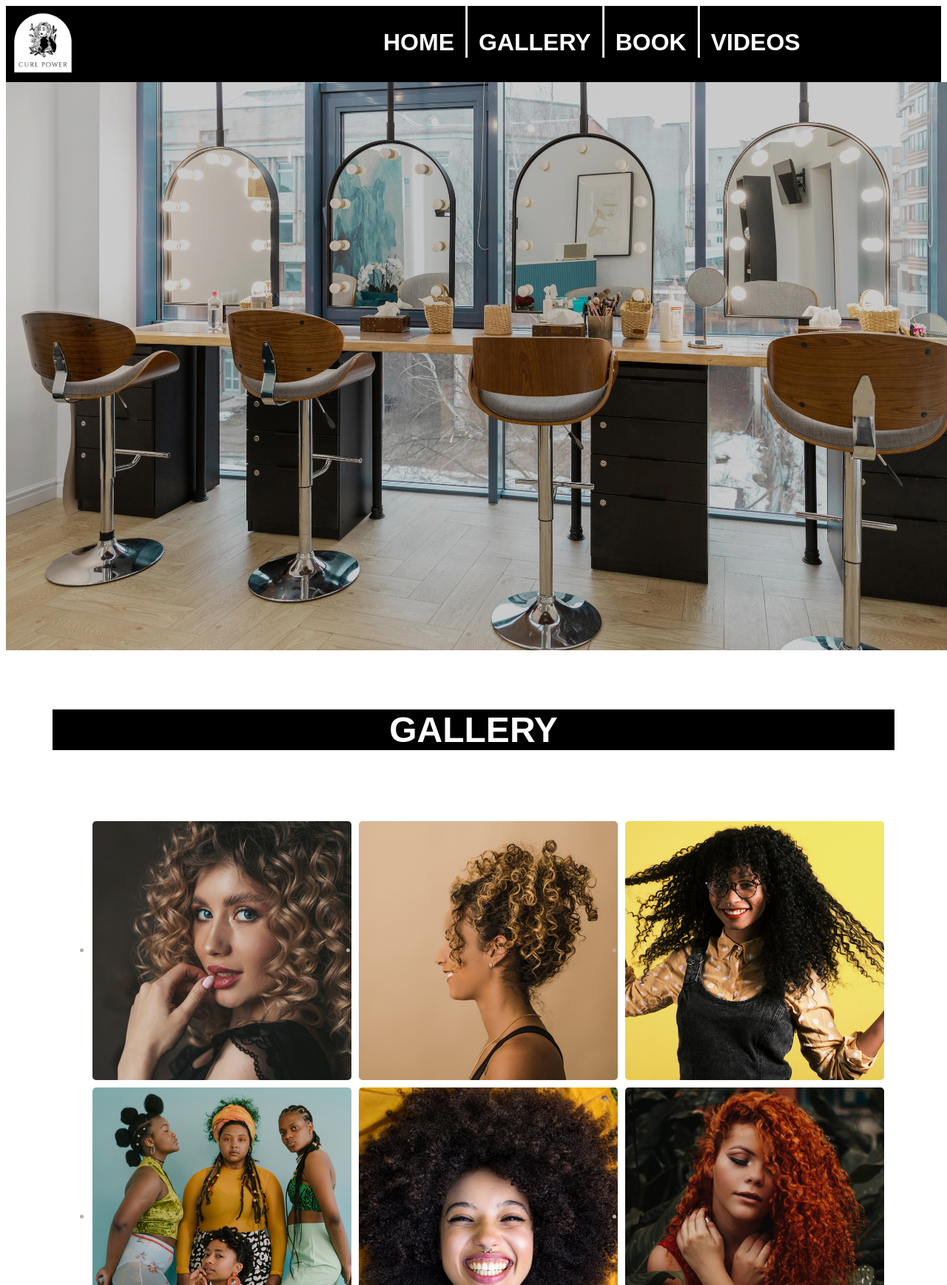
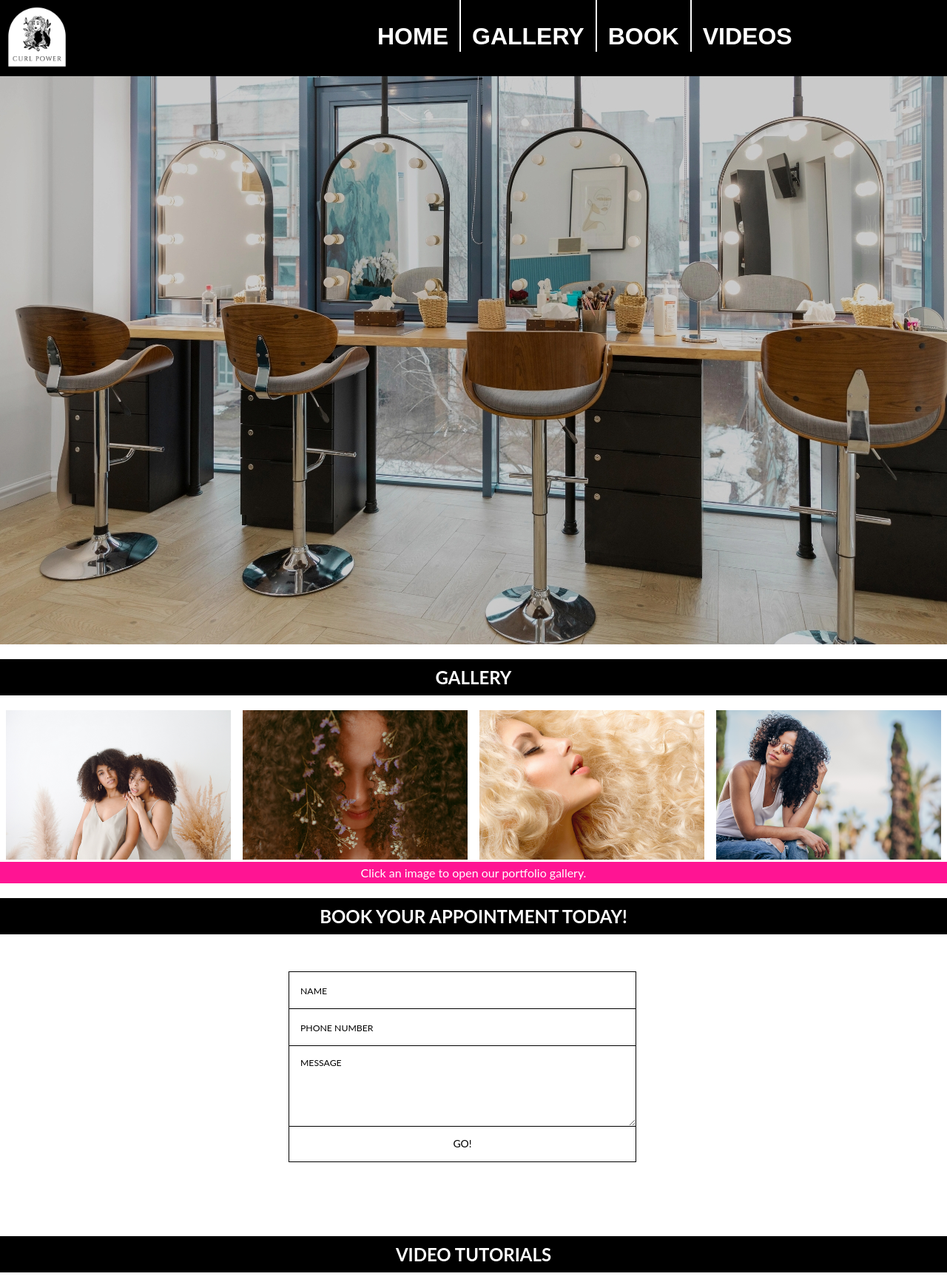
Before and after one commit to tinamorlock/HTML-and-CSS-Projects, a PHP site: page /one_page_website.html in a window 1280 px wide; the page is wider, and only the part inside the window is pictured. Shown: the top 1737 px of that part at 74% size. Run offline with PHP 8.4, Linux system fonts and the light colour scheme.

Commit message:
Finalizing One Page Website with JS LIghtBox

```diff
--- a/One-Page Website/OnePage.css
+++ b/One-Page Website/OnePage.css
@@ -53,59 +53,147 @@ ul.nav {
 
 /* FOR GALLERY */
 
-.container-kat {
-    padding: 40px 5%;
-  }
+body {
+  font-family: Verdana, sans-serif;
+  margin: 0;
+}
 
-  .heading-text-kat {
-    margin-bottom: 2em;
-    font-size: 3em;
-    text-align: center;
-    font-family: Arial, Helvetica, sans-serif;
-    background-color: black;
-    color: white;
-  }
+* {
+  box-sizing: border-box;
+}
 
-  .heading-text-kat span {
-    font-weight: 100;
-  }
+/* styling the actual lightbox that opens up */
 
+/* the close button styles */
 
+.closeBox {
+  font-size: 60px;
+  font-weight: 900;
+  color: deeppink; /* change color of close icon */
+  position: absolute;
+  top: 10px;
+  right: 25px;
+}
 
-  /* Responsive image gallery rules begin*/
+/* hovering effects for the close button */
 
-  .image-gallery-kat {
-    display: flex;
-    flex-wrap: wrap;
-    justify-content: center;
-    gap: 10px;
-  }
+.closeBox:hover,
+.closeBox:focus {
+  color: lightpink;
+  text-decoration: none;
+  cursor: pointer;
+}
 
-  .image-gallery-kat > li {
-    flex-basis: 350px; /*width: 500px;*/
+/* styling the box container for the lightbox */
 
-    cursor: pointer;
-  }
+#lightBox {
+  position: fixed;
+  width: 100%;
+  height: 100%;
+  padding-top: 100px;
+  left: 0;
+  top: 0;
+  z-index: 1;
+  display: none;
+}
 
-  .image-gallery-kat::after {
-    content: "";
-    flex-basis: 350px;
-  }
+/* formats the numbers of the current slide */
 
-  .image-gallery-kat li img {
-    object-fit: cover;
-    width: 100%;
-    height: 100%;
-    vertical-align: middle;
-    border-radius: 5px;
-  }
+.lightCurrent {
+  color: white;
+  font-size: 14px;
+  padding: 8px 12px;
+  position: absolute;
+  top: 0;
+  font-family: Georgia;
+  width: 60px;
+  height: 40px;
+  background-color: deeppink; /* change color of box container to match site colors */
+  border: 1px solid black;
+}
 
+.lightImgL {
+  position: relative;
+  background-color: black;
+  margin: auto;
+  padding: 0;
+  width: 90%;
+  max-width: 1200px;
+}
 
+/* styling the large image in the lightbox, displaying as the main image */
 
-  /* hover */
-  .image-gallery-kat li:hover .overlay-kat {
-    transform: scale(1);
-  }
+.largeLightImgTop {
+  width: 100%;
+}
+
+/* styling the large image in the lightbox, as the bottom thumbnails */
+
+.largeLightImgThumb {
+  cursor: pointer;
+  float: left;
+  width: 25%;
+}
+
+/* styling the next and previous buttons */
+
+.prevBtn,
+.nextBtn {
+  cursor: pointer;
+  position: absolute;
+  top: 50%;
+  width: auto;
+  padding: 16px;
+  margin-top: -50px;
+  color: deeppink;
+  font-weight: bold;
+  font-size: 20px;
+  transition: 0.6s ease;
+  border-radius: 0 3px 3px 0;
+  user-select: none;
+  -webkit-user-select: none;
+  z-index: 1;
+}
+
+/* next button goes to the right so it doesn't sit on top of the previous button */
+
+.nextBtn {
+  right: 0;
+  border-radius: 3px 0 0 3px;
+}
+
+.lightCol {
+  float: left;
+  width: 25%;
+  cursor: pointer;
+}
+
+/* bar underneath image gallery before lightbox is clicked */
+
+.lightCaptionSmall { /* caption under the lightbox gallery (before it's opened) */
+  font-size: 16px;
+  text-align: center;
+  background-color: deeppink;
+  padding: 5px;
+  color: white;
+}
+
+.lightRow > .lightCol {
+  padding: 0 8px;
+}
+
+.lightRow:after {
+  content: "";
+  display: table;
+  clear: both;
+}
+
+.Captions {
+  text-align: center;
+  background-color: black;
+  padding: 2px 16px;
+  color: white;
+}
 
   /* contact form */
 
@@ -259,7 +347,7 @@ textarea:hover {
 }
 
 #submit {
-  width: 502px;
+  width: 470px;
 
   padding: 0;
   margin: -5px 0px 0px 0px;
@@ -278,3 +366,15 @@ textarea:hover {
 #submit:hover {
   color: #e2dedb;
 }
+
+
+.curlHead2 {
+  background-color: black;
+  color: white;
+  text-align: center;
+  padding: 10px;
+}
+
+.curlHead2:hover {
+  background-color: deeppink;
+}
--- a/One-Page Website/one_page_website.html
+++ b/One-Page Website/one_page_website.html
@@ -3,8 +3,8 @@
 	<head>
 		<title>Curl Power—Specialty Salon for Curly Hair in Phoenix, Arizona</title>
 		<meta charset="utf-8">
-		<link rel="stylesheet" type="text/css" href="one_page_website.css">
-
+		<link rel="stylesheet" type="text/css" href="OnePage.css">
+    <script src="onePage.js"></script>
 
 	</head>
 	<body>
@@ -28,20 +28,7 @@
 
         <!-- STICKY NAVBAR -->
 
-        <script>
-            window.onscroll = function() {myFunction()};
 
-            var navbar = document.getElementById("NavBar");
-            var sticky = NavBar.offsetTop;
-
-            function myFunction() {
-              if (window.pageYOffset >= sticky) {
-                navbar.classList.add("sticky")
-              } else {
-                navbar.classList.remove("sticky");
-              }
-            }
-            </script>
 
         <!-- HEADER IMAGE -->
 
@@ -51,34 +38,108 @@
 
 
         <!-- GALLERY -->
+        <h2 class="curlHead2" id="book">GALLERY</h2>
 
-        <div class="container-kat">
-            <h2 class="heading-text-kat" id="gallery">GALLERY</h2>
-            <ul class="image-gallery-kat">
-            <li><img src="Images/gallery1.png" alt="Curl Power, Photo Gallery" />
-            </li>
-            <li><img src="Images/gallery2.png" alt="Curl Power, Photo Gallery" />
-            </li>
-            <li><img src="Images/gallery3.png" alt="Curl Power, Photo Gallery" />
-            </li>
-            <li><img src="Images/gallery4.png" alt="Curl Power, Photo Gallery" />
-            </li>
-            <li><img src="Images/gallery5.png" alt="Curl Power, Photo Gallery" />
-            </li>
-            <li><img src="Images/gallery6.png" alt="Curl Power, Photo Gallery" />
-            </li>
-            <li><img src="Images/gallery7.png" alt="Curl Power, Photo Gallery" />
-            </li>
-            <li><img src="Images/gallery8.png" alt="Curl Power, Photo Gallery" />
-            </li>
-            <li><img src="Images/gallery9.png" alt="Curl Power, Photo Gallery" />
-            </li>
-            </ul>
-        </div>
+        <!-- display of images outside of lightbox, click to open lightbox -->
+
+<div class="lightRow">
+  <div class="lightCol">
+    <img src="https://www.morlock.dev/JS/lightBox/images/Gallery_1.png" style="width:100%" onclick="openLight();currentLight(1)" class="hover-shadow">
+  </div>
+  <div class="lightCol">
+    <img src="https://www.morlock.dev/JS/lightBox/images/Gallery_2.png" style="width:100%" onclick="openLight();currentLight(2)" class="hover-shadow">
+  </div>
+  <div class="lightCol">
+    <img src="https://www.morlock.dev/JS/lightBox/images/Gallery_3.png" style="width:100%" onclick="openLight();currentLight(3)" class="hover-shadow">
+  </div>
+  <div class="lightCol">
+    <img src="https://www.morlock.dev/JS/lightBox/images/Gallery_4.png" style="width:100%" onclick="openLight();currentLight(4)" class="hover-shadow cursor">
+  </div>
+</div>
+
+<div class="lightCaptionSmall">Click an image to open our portfolio gallery.</div>
+
+
+<!-- this is the lightbox that pops up when you click on one of the photos -->
+
+<div id="lightBox" class="theLightBox">
+  <span class="closeBox" onclick="closeLight()">&times;</span>
+
+  <!-- big images that display
+        dimensions: 1000 x 350 -->
+
+  <div class="lightImgL">
+
+    <!-- the slide up top -->
+
+    <div class="lightSlides">
+
+      <div class="lightCurrent">1 / 4</div>
+
+      <img class="largeLightImgTop" src="https://www.morlock.dev/JS/lightBox/images/Gallery_1_wide.png" alt="Stylist: Elyse Crow / Photography: Jensen Graves">
+    </div>
+
+    <div class="lightSlides">
+
+      <div class="lightCurrent">2 / 4</div>
+
+      <img class="largeLightImgTop" src="https://www.morlock.dev/JS/lightBox/images/Gallery_2_wide.png" alt="Stylist: Ericka Baker / Photography: Jensen Graves">
+    </div>
+
+    <div class="lightSlides">
+
+      <div class="lightCurrent">3 / 4</div>
+
+      <img class="largeLightImgTop" src="https://www.morlock.dev/JS/lightBox/images/Gallery_3_wide.png" alt="Stylist: Linzie Norman / Photography: Jensen Graves">
+    </div>
+
+    <div class="lightSlides">
+
+      <div class="lightCurrent">4 / 4</div>
+
+      <img class="largeLightImgTop" src="https://www.morlock.dev/JS/lightBox/images/Gallery_4_wide.png" alt="Stylist: Ericka Baker / Photography: Jensen Graves">
+    </div>
+
+
+
+    <!-- next / previous buttons and calls to JS function -->
+
+    <a class="prevBtn" onclick="plusLight(-1)">&#10094;</a>
+    <a class="nextBtn" onclick="plusLight(1)">&#10095;</a>
+
+    <!-- for displaying captions -->
+
+    <div class="Captions">
+      <p id="displayCaption"></p> <!-- JS will use the IMG ALTs to populate this -->
+    </div>
+
+    <!-- lower thumbnails in lightbox? -->
+
+    <div class="lightCol">
+      <img class="largeLightImgThumb" src="https://www.morlock.dev/JS/lightBox/images/Gallery_1_wide.png" style="width:100%" onclick="currentLight(1)" alt="Stylist: Elyse Crow / Photography: Jensen Graves">
+    </div>
+
+    <div class="lightCol">
+      <img class="largeLightImgThumb" src="https://www.morlock.dev/JS/lightBox/images/Gallery_2_wide.png" style="width:100%" onclick="currentLight(2)" alt="Stylist: Ericka Baker / Photography: Jensen Graves">
+    </div>
+
+    <div class="lightCol">
+      <img class="largeLightImgThumb" src="https://www.morlock.dev/JS/lightBox/images/Gallery_3_wide.png" style="width:100%" onclick="currentLight(3)" alt="Stylist: Linzie Norman / Photography: Jensen Graves">
+    </div>
+
+    <div class="lightCol">
+      <img class="largeLightImgThumb" src="https://www.morlock.dev/JS/lightBox/images/Gallery_4_wide.png" style="width:100%" onclick="currentLight(4)" alt="Stylist: Ericka Baker / Photography: Jensen Graves">
+    </div>
+
+  </div>
+
+
+</div>
+
 
       <!-- BOOKING FORM -->
 
-      <h2 class="heading-text-kat" id="book">BOOK YOUR APPOINTMENT TODAY!</h2>
+      <h2 class="curlHead2" id="book">BOOK YOUR APPOINTMENT TODAY!</h2>
 
 
       <form id="form" class="topBefore">
@@ -92,7 +153,7 @@
 
       <!-- VIDEO GALLERY -->
 
-      <h2 class="heading-text-kat" id="videos">VIDEO TUTORIALS</h2>
+      <h2 class="curlHead2" id="videos">VIDEO TUTORIALS</h2>
       <div style="text-align:center;">
         <iframe width="560" height="315" src="https://www.youtube.com/embed/bQobcUhTKOA" title="YouTube video player" frameborder="0" allow="accelerometer; autoplay; clipboard-write; encrypted-media; gyroscope; picture-in-picture" allowfullscreen></iframe>
         <iframe width="560" height="315" src="https://www.youtube.com/embed/njelGvvkebw" title="YouTube video player" frameborder="0" allow="accelerometer; autoplay; clipboard-write; encrypted-media; gyroscope; picture-in-picture" allowfullscreen></iframe><br>
```
Also changed, not shown: One-Page Website/onePage.js (added, +62 -0 lines), One-Page Website/images/Gallery_1.png (added), One-Page Website/images/Gallery_1_wide.png (added), One-Page Website/images/Gallery_2.png (added), One-Page Website/images/Gallery_2_wide.png (added), One-Page Website/images/Gallery_3.png (added), One-Page Website/images/Gallery_3_wide.png (added), One-Page Website/images/Gallery_4.png (added), One-Page Website/images/Gallery_4_wide.png (added), One-Page Website/images/gallery1.png (deleted), One-Page Website/images/gallery2.png (deleted), One-Page Website/images/gallery3.png (deleted), One-Page Website/images/gallery4.png (deleted), One-Page Website/images/gallery5.png (deleted), 4 more files.
